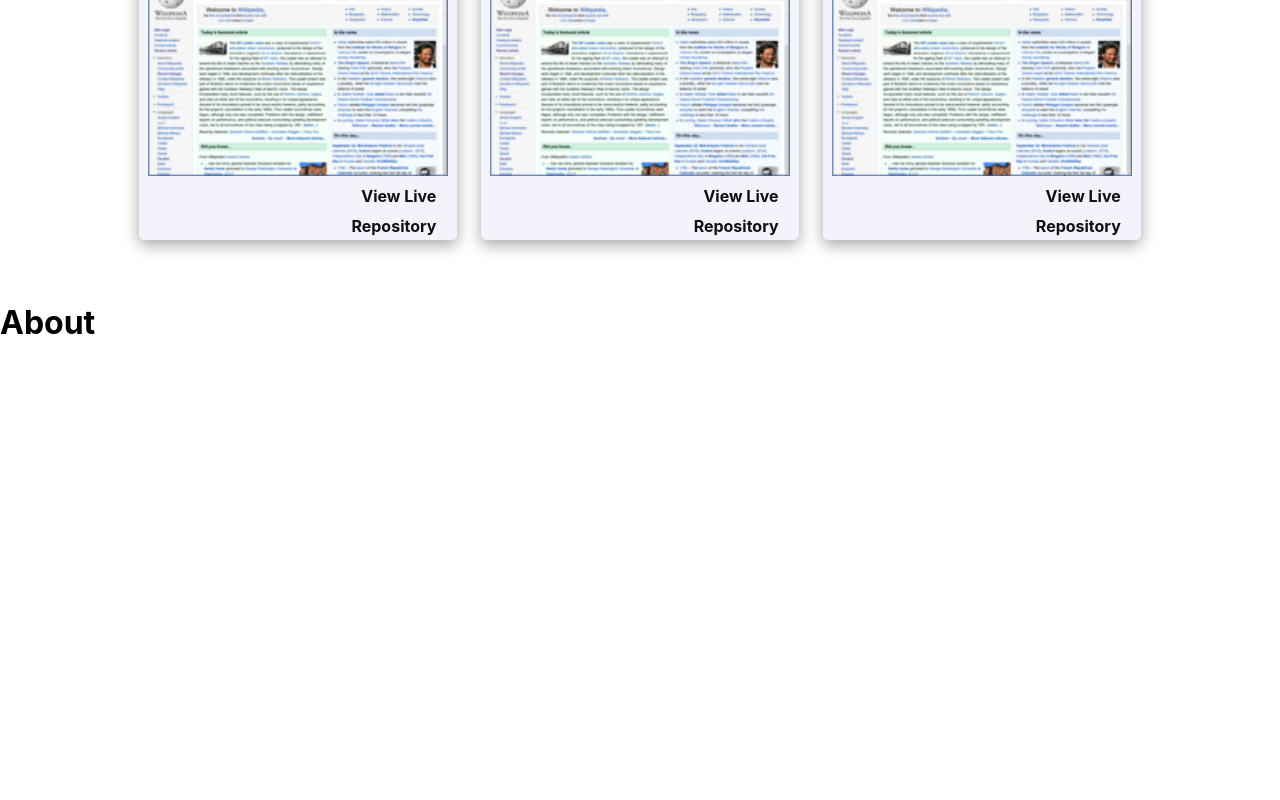
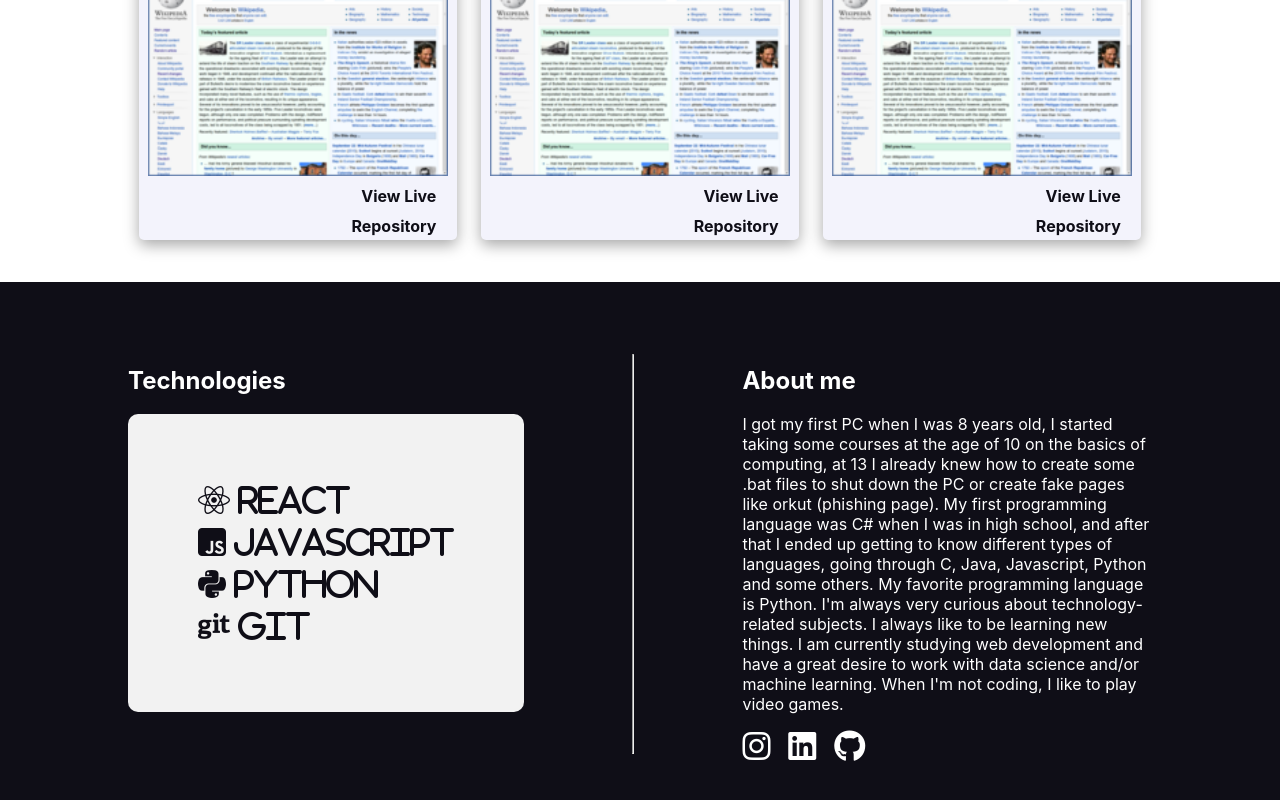
Before and after one commit to BSY-Development/React-Portfolio, a React (Create React App) app in the folder portfolio/: page / in a window 1280 px wide. Shown: the part 1590-2390 px from the top of the page. Before the commit the page ends 1954 px from the top, so only its background shows below. Built offline with nearby package versions, Linux system fonts and the light colour scheme.

Commit message:
Pagina about

```diff
--- a/portfolio/public/index.html
+++ b/portfolio/public/index.html
@@ -39,5 +39,6 @@
       To begin the development, run `npm start` or `yarn start`.
       To create a production bundle, use `npm run build` or `yarn build`.
     -->
+    <script src="https://kit.fontawesome.com/b79cbad7d2.js" crossorigin="anonymous"></script>
   </body>
 </html>
--- a/portfolio/src/Components/About.js
+++ b/portfolio/src/Components/About.js
@@ -1,8 +1,31 @@
 import React from 'react';
+import '../Styles/About.css';
 
 function About() {
   return (
-    <h1>About</h1>
+    <div className="about-me">
+      <div>
+        <h2>Technologies</h2>
+        <div className="technologies">
+          <i className="fab fa-react margin-icon"> React</i>
+          <i className="fab fa-js-square margin-icon"> Javascript</i>
+          <i className="fab fa-python margin-icon"> Python</i>
+          <i className="fab fa-git"> Git</i>
+        </div>
+      </div>
+      <hr />
+      <div className="about-right">
+        <h2>About me</h2>
+        <p>
+          I got my first PC when I was 8 years old, I started taking some courses at the age of 10 on the basics of computing, at 13 I already knew how to create some .bat files to shut down the PC or create fake pages like orkut (phishing page). My first programming language was C# when I was in high school, and after that I ended up getting to know different types of languages, going through C, Java, Javascript, Python and some others. My favorite programming language is Python. I'm always very curious about technology-related subjects. I always like to be learning new things. I am currently studying web development and have a great desire to work with data science and/or machine learning. When I'm not coding, I like to play video games.
+        </p>
+        <div className="social-div">
+          <a href="/"><i className="fab fa-instagram social-media"></i></a>
+          <a href="/"><i className="fab fa-linkedin social-media"></i></a>
+          <a href="/"><i className="fab fa-github social-media"></i></a>
+        </div>
+      </div>
+    </div>
   )
 }
 
--- /dev/null
+++ b/portfolio/src/Styles/About.css
@@ -0,0 +1,69 @@
+.about-me {
+  background-color: #0f0e17;
+  color: white;
+  display: flex;
+  justify-content: space-around;
+  padding: 5% 10%;
+}
+
+.fab {
+  font-size: 32px;
+}
+
+.technologies {
+  background-color: #F2F2F2;
+  color: #0F0E17;
+  border-radius: 10px;
+  display: flex;
+  flex-direction: column;
+  padding: 70px;
+}
+
+.about-right {
+  width: 40%;
+}
+
+.margin-icon {
+  margin-bottom: 10px;
+}
+
+.fa-git:hover{
+  color: #E94E31;
+}
+
+.fa-python:hover {
+  color: #2978A9;
+}
+
+.fa-js-square:hover {
+  color: #EFD81D;
+}
+
+.fa-react:hover {
+  color: #5ED3F3;
+}
+
+.social-div {
+  display: flex;
+  justify-content: space-between;
+  width: 30%;
+}
+
+.social-media {
+  color: white;
+}
+
+.fa-instagram:hover {
+  background: -webkit-linear-gradient(#8C39B0, #F7D177);
+  -webkit-background-clip: text;
+  background-clip: text;
+  -webkit-text-fill-color: transparent;
+}
+
+.fa-linkedin:hover {
+  color: #0074B4;
+}
+
+.fa-github:hover {
+  color: grey;
+}
```
